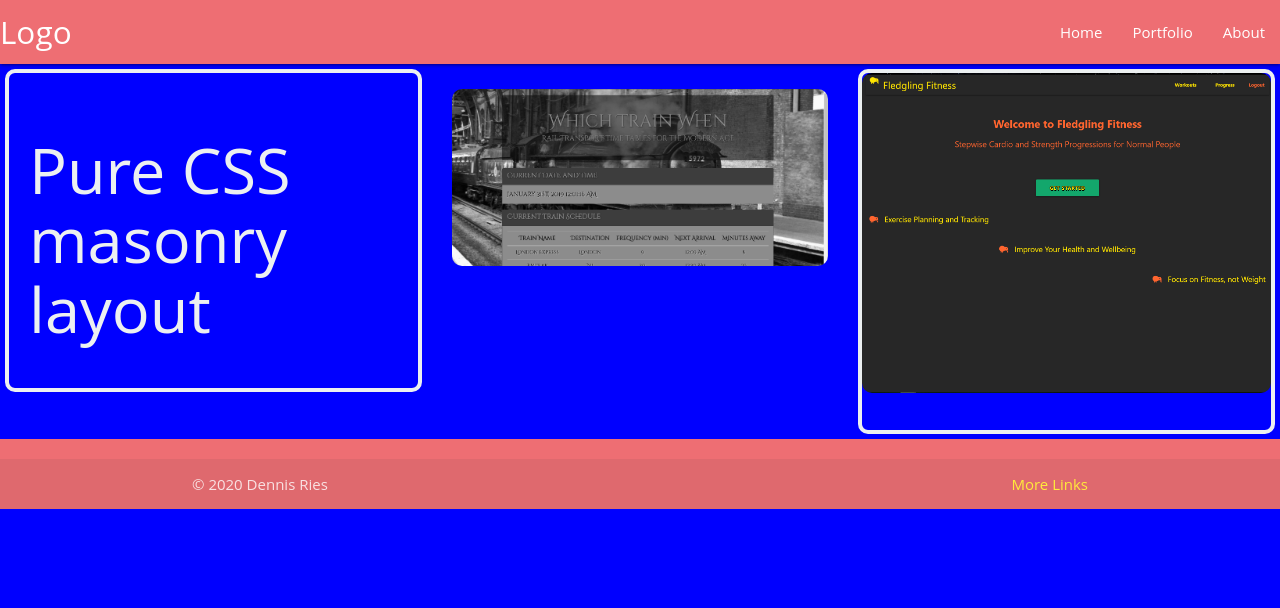
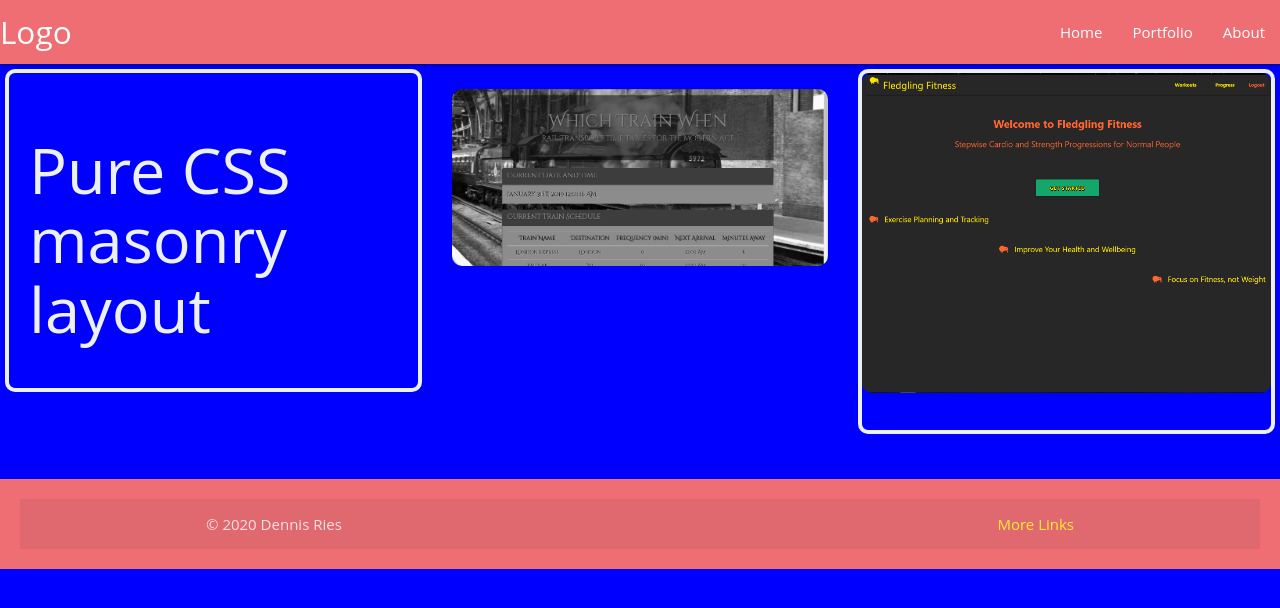
Before and after one commit to dtries/ries-portfolio, a React (Create React App) app: page / in a window 1280 px wide. Shown: the top 608 px of the page. Built offline with nearby package versions, Linux system fonts and the light colour scheme.

Commit message:
adjusted tile tranistions

```diff
--- a/src/App.css
+++ b/src/App.css
@@ -1,5 +1,22 @@
+html {
+  height: 100%;
+}
+
 body {
   background-color: blue;
+  display: flex;
+  flex-direction: column;
+  height: 100vh;
+}
+
+.content {
+  flex: 1 0 auto;
+  padding: 20px;
+}
+
+.page-footer {
+  flex-shrink: 0;
+  padding: 20px;
 }
 
 .tile {
@@ -319,7 +336,7 @@ img.tile-flp__pnl {
 }
 
 .img-hover-zoom--colorize img {
-  transition: transform 1.7s, filter 1.2s, box-shadow 0.9s ease-in-out;
+  transition: transform 1.5s, filter 1.2s, box-shadow 0.9s ease-in-out;
   filter: grayscale(100%);
 }
 
--- a/src/App.js
+++ b/src/App.js
@@ -16,6 +16,8 @@ function App() {
         <Route exact path="/" component={LandingPage} />
         <Route path="/Portfolio" component={PortoflioPage} />
         <Route path="/About" component={AboutPage} />
+        <div className="content">
+        </div>
         <Footer />
       </Router>
     </div>
```
